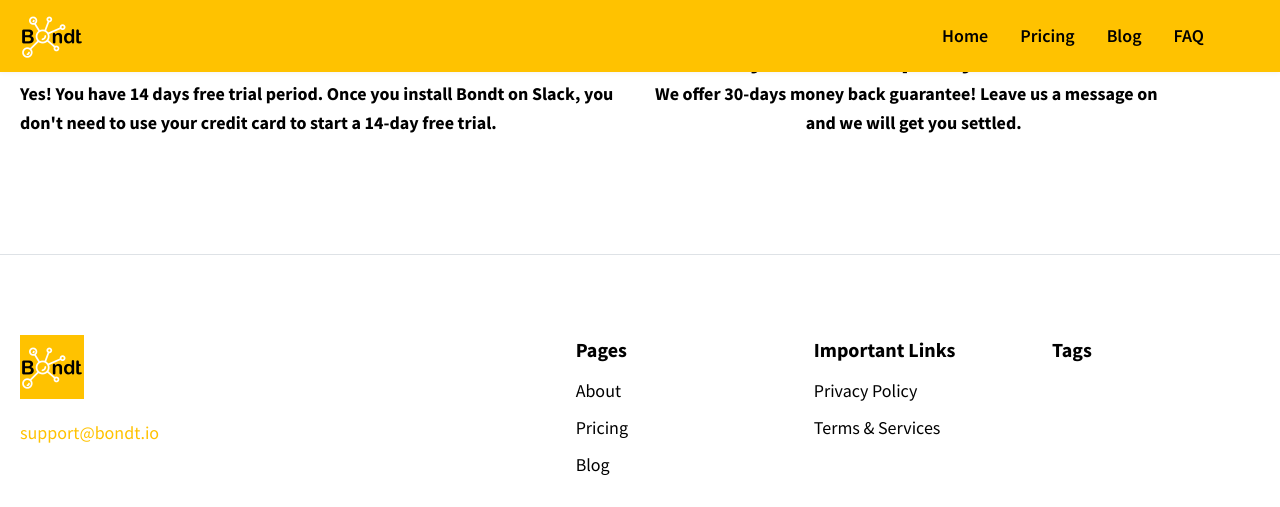
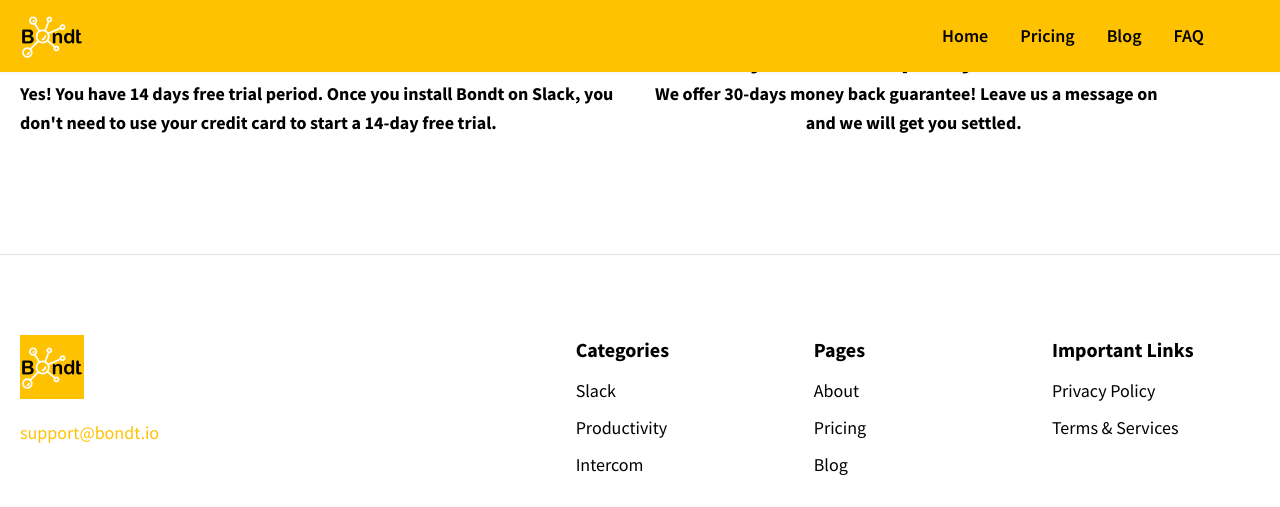
Before and after one commit to engnaruto/bondt-website, a Jekyll site: the page built from pricing.html, in a window 1280 px wide and 900 px high, scrolled down 1187 px, cut to the strip 0-507 px from the top of the window. Built offline with Jekyll 4.4.1, drawn with Linux system fonts in a browser that asks for light colours.

Commit message:
Fix Site's footer

```diff
--- a/_includes/footer.html
+++ b/_includes/footer.html
@@ -17,6 +17,14 @@
               </div>
               <div class="col-sm-6 col-md-3">
                  <div class="footer-widget">
+                    <h3 class="heading">Categories</h3>
+                    {% for category in site.categories  limit:5 %}
+                    <a href="/categories/{{category[0]}}" class="link">{{category[0]}}</a>
+                    {% endfor %}
+                 </div>
+              </div>
+              <div class="col-sm-6 col-md-3">
+                 <div class="footer-widget">
                     <h3 class="heading">Pages</h3>
                     <a href="/about" class="link">About</a>
                     <a href="/price" class="link">Pricing</a>
@@ -30,14 +38,6 @@
                     <a href="/terms" class="link">Terms & Services</a>
                  </div>
               </div>
-              <div class="col-sm-6 col-md-3">
-                 <div class="footer-widget">
-                    <h3 class="heading">Tags</h3>
-                    {% for tag in site.tags  limit:5 %}
-                    <a href="/tag/{{tag[0]}}" class="link">{{tag[0]}}</a>
-                     {% endfor %}
-                 </div>
-              </div>
            </div>
         </div>
      </div>
```
